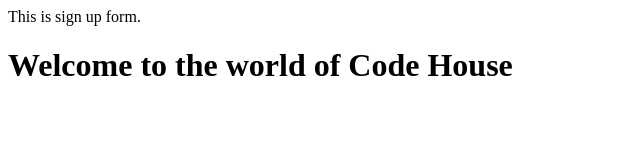
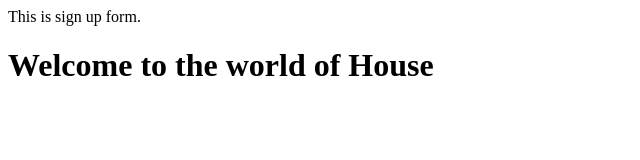
Before and after one commit to Mayankgbrc/tutorial, a plain HTML site: page index.html in a window 1280 px wide. Shown: the whole page, without its empty margins (0-640 px from the left). Drawn offline with Linux system fonts and the light colour scheme.

Commit message:
Added message 2

```diff
--- a/index.html
+++ b/index.html
@@ -4,6 +4,6 @@
     </head>
     <body>
         This is sign up form.
-        <h1> Welcome to the world of Code House</h1>
+        <h1> Welcome to the world of House</h1>
     </body>
 </html>
```
